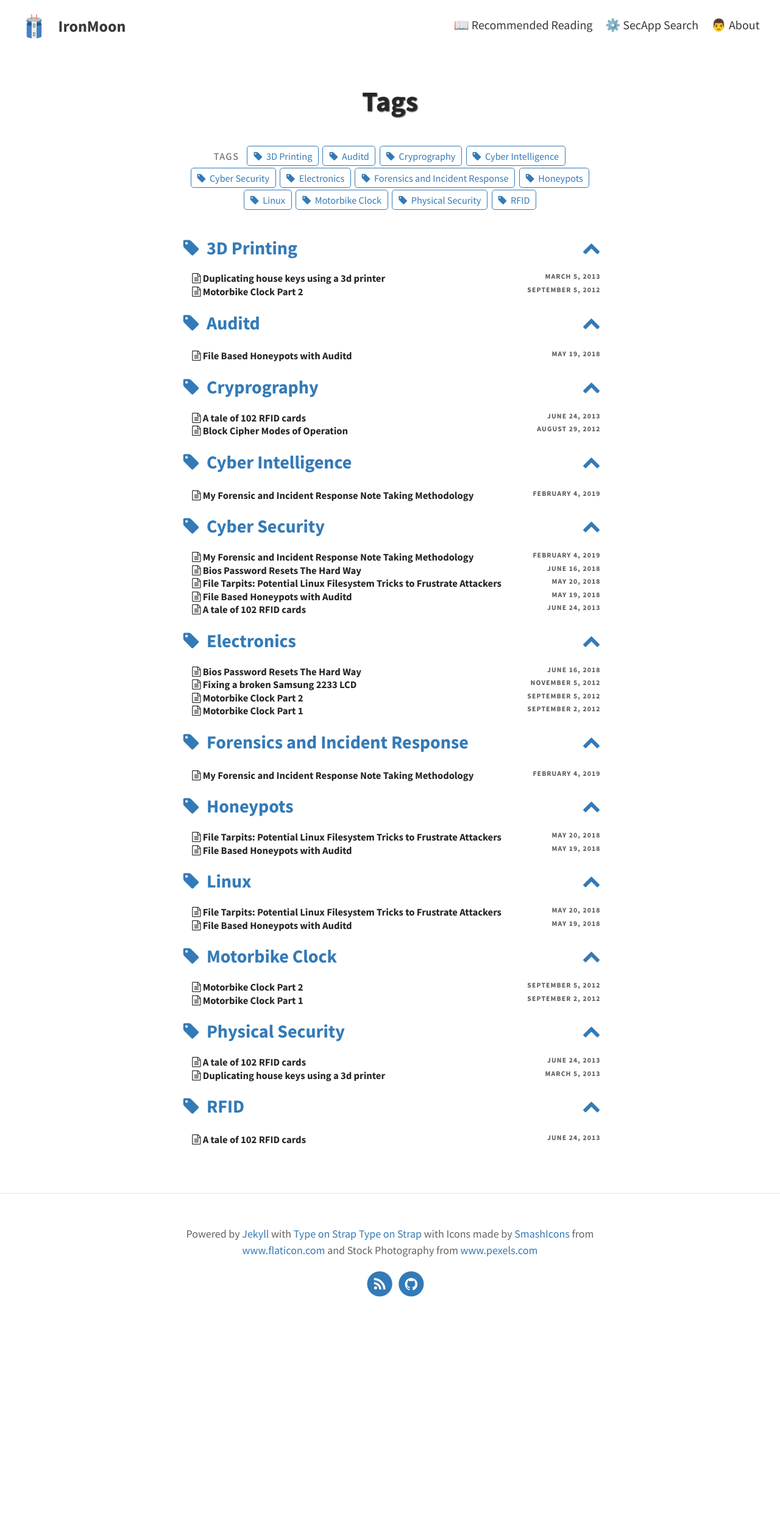
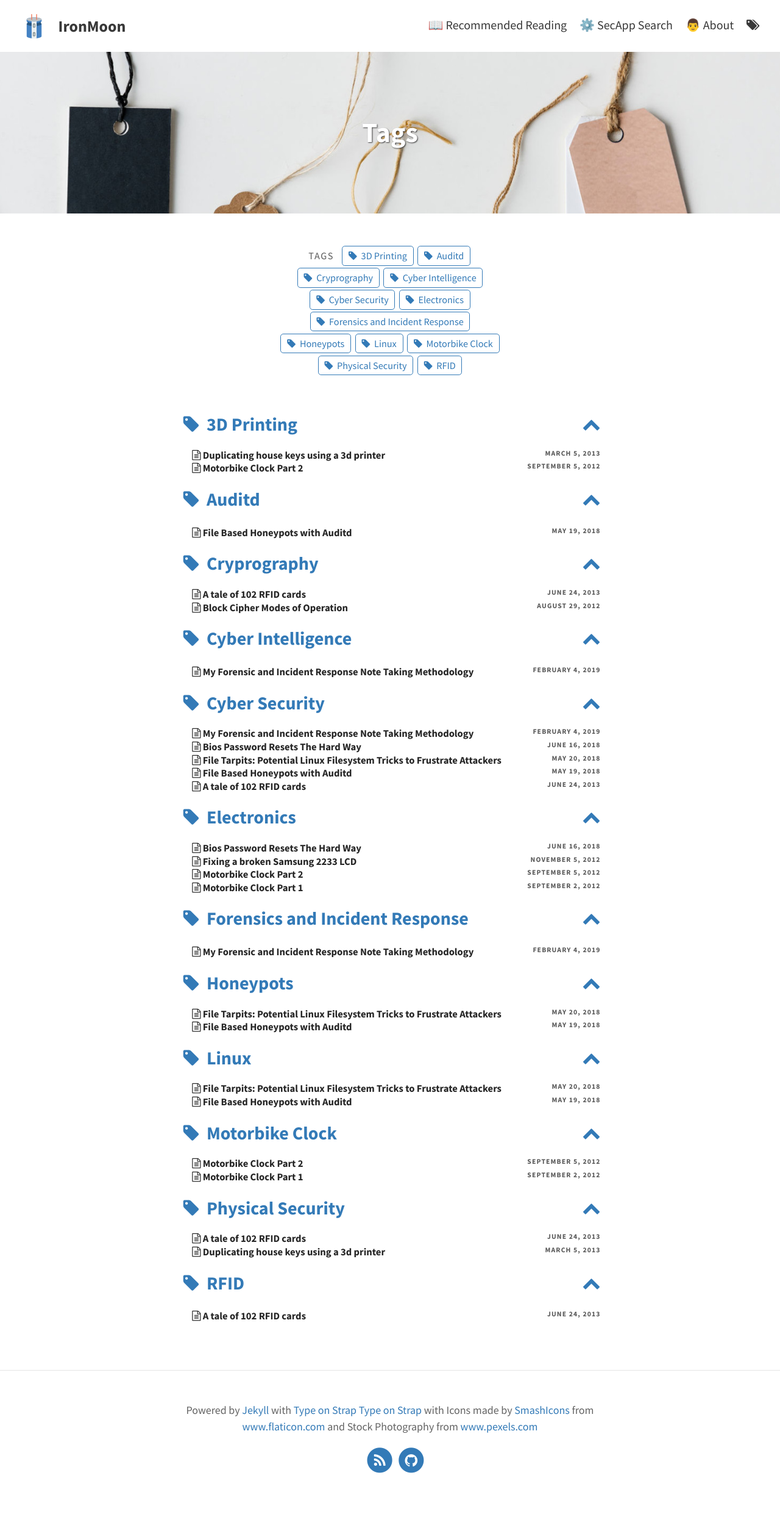
Before and after one commit to skygrip/skygrip.github.io, a Jekyll site: the page built from pages/tags.md, in a window 1280 px wide. Shown: the whole page at 61% size. Built offline with Jekyll 4.4.1, drawn with Linux system fonts in a browser that asks for light colours; before the commit the page ends 2198 px from its top, so only the background shows below that.

Commit message:
Updated pages

```diff
--- a/_sass/layouts/_index.scss
+++ /dev/null
@@ -1,108 +0,0 @@
-// Header text feature
-.call-out {
-    @extend %padding-medium;
-    display: inline-block;
-    width: 100%;
-    height: 100%;
-    font-size: 1.2em;
-    text-align: center;
-    color: $header-desc-text-color;
-    background: $header-desc-background-color no-repeat;
-    background-size: $feature-image-size;
-
-    /* --- Responsive --- */
-    @media screen and (max-width: 850px) {
-        background-size: 100% auto;
-    }
-
-    //For white images
-    p,
-    a,
-    li,
-    h1,
-    h2,
-    h3,
-    h4,
-    h5 {
-        @extend .header-txt-shadow;
-    }
-
-    p:last-child {
-        margin-bottom: 0;
-    }
-}
-
-#main {
-    background-position: 100% 0, 0 center, center top;
-}
-
-// Post listing
-.posts {
-    .post-teaser {
-        @extend %padding-regular;
-        width: 100%;
-        margin-bottom: 0;
-        display: inline-block;
-        background-size: $feature-image-size;
-        border-bottom: 1px solid $border-color;
-        p a {
-            @extend .body-link;
-        }
-        img {
-            width: 100%;
-            padding: 0;
-            vertical-align: middle;
-        }
-
-        .post-img {
-            vertical-align: middle;
-            border-radius: 10px;
-            overflow: hidden;
-
-            @media (min-width: $break) {
-                height: 250px;
-            } //Smaller screen
-            @media screen and (max-width: $break) {
-                height: 150px;
-            }
-        }
-
-        .post-img img {
-            //max-width: 100%;
-
-            -moz-transition-timing-function: ease-out;
-            -webkit-transition-timing-function: ease-out;
-            transition-timing-function: ease-out;
-
-            -moz-transition: all 2s;
-            -webkit-transition: all 2s;
-            transition: all 2s;
-
-            &:hover {
-                -moz-transform: scale(1.1);
-                -webkit-transform: scale(1.1);
-                transform: scale(1.1);
-            }
-        }
-    }
-    .excerpt {
-        margin-top: 1em;
-    }
-}
-
-// Pagination
-.pagination {
-    padding: $padding-small $padding-large 0 $padding-large;
-    text-align: center;
-    @media (max-width: 600px) {
-        padding: $padding-small;
-    }
-
-    .button {
-        margin: 0 1.5em;
-        i {
-            vertical-align: middle;
-        }
-    }
-
-}
--- a/pages/tags.md
+++ b/pages/tags.md
@@ -2,5 +2,6 @@
 layout: tags
 title: Tags
 permalink: /tags/
+feature-img: "assets/img/pexels/tags.jpg"
 icon: "fa-tags"
 ---
```
Also changed, not shown: pages/search.html (deleted, +0 -8 lines), pages/tags.html (deleted, +0 -7 lines), 1 other file.
